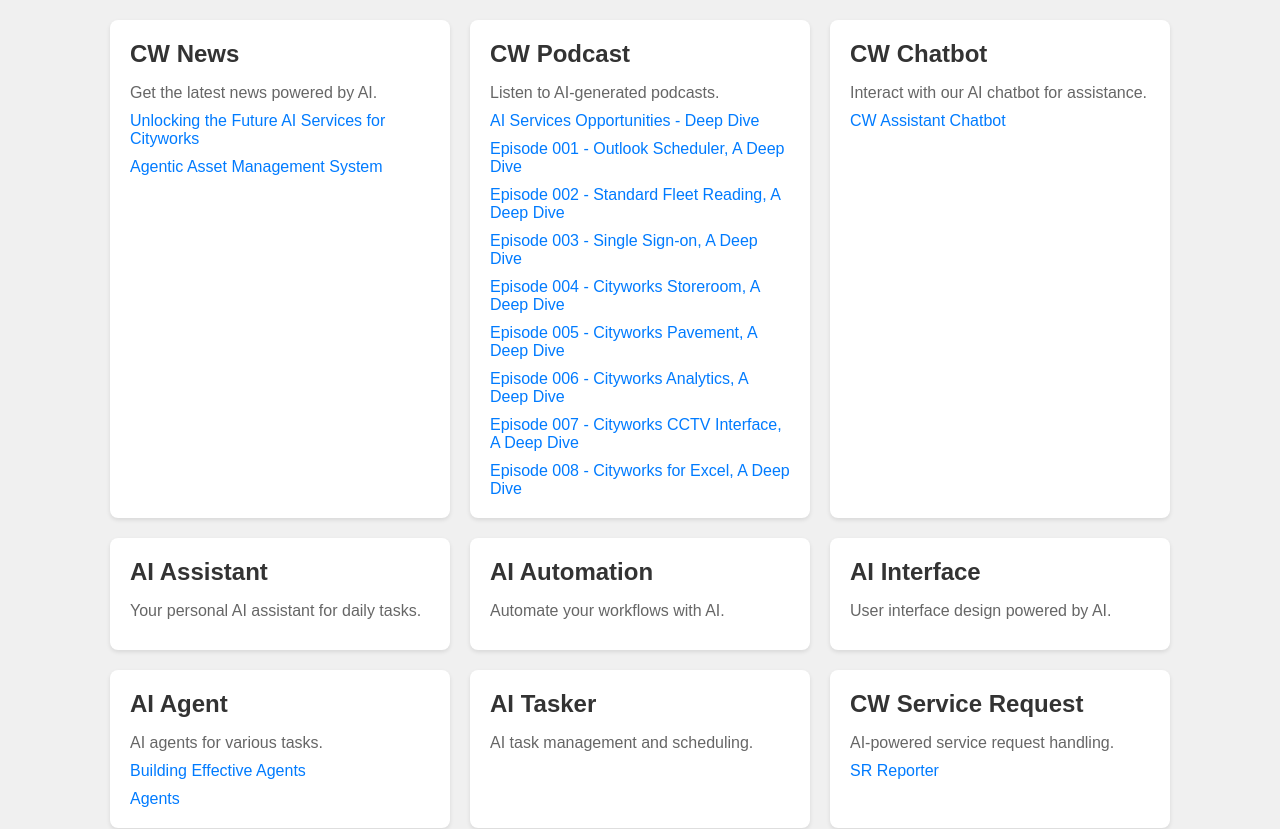
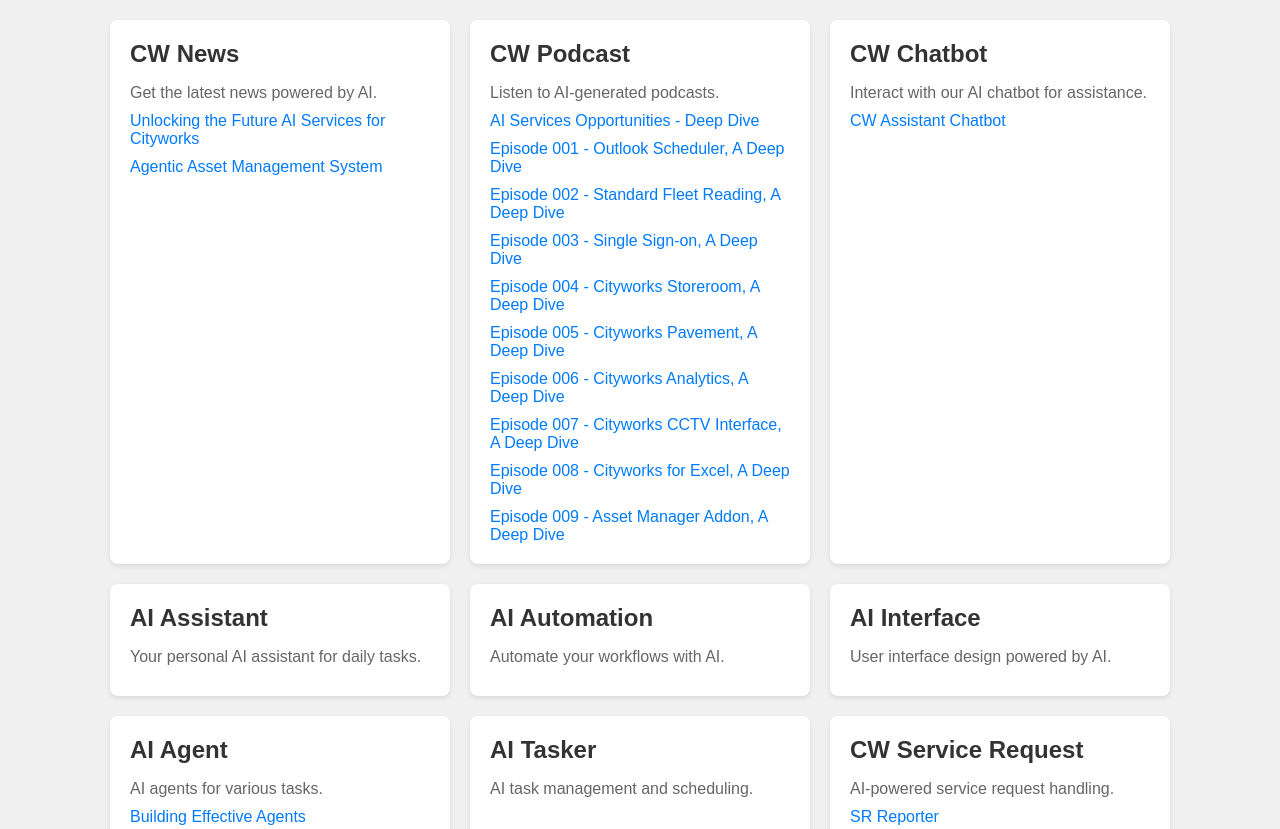
Before and after one commit to ken8/cwolc, a React (Vite) app: page / in a window 1280 px wide. Shown: the top 829 px of the page. Built offline with nearby package versions, Linux system fonts and the light colour scheme.

Commit message:
Initial commit from your app

```diff
--- a/src/App.jsx
+++ b/src/App.jsx
@@ -54,6 +54,10 @@ const services = [
        {
          title: 'Episode 008 - Cityworks for Excel, A Deep Dive',
          url: 'https://www.youtube.com/watch?v=AKX_BGaXDzE',
+       },
+       {
+         title: 'Episode 009 - Asset Manager Addon, A Deep Dive',
+         url: 'https://www.youtube.com/watch?v=B_b85Bd0GjQ',
        }
     ],
   },
```
